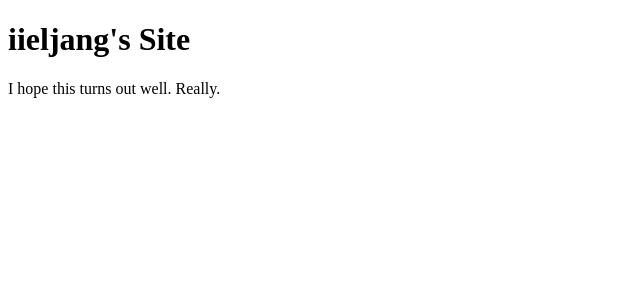
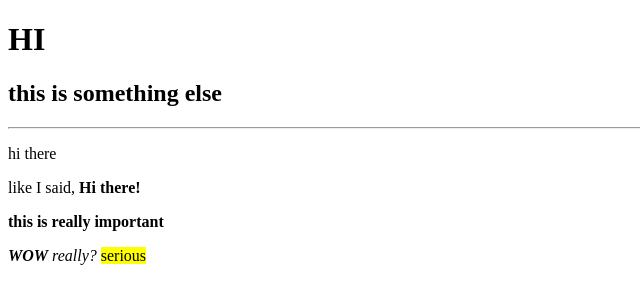
Before and after one commit to iieljang/iieljang.github.io, a plain HTML site: page index.html in a window 1280 px wide. Shown: the whole page, without its empty margins (0-640 px from the left). Drawn offline with Linux system fonts and the light colour scheme.

Commit message:
add some format

```diff
--- a/index.html
+++ b/index.html
@@ -1,10 +1,20 @@
 <!DOCTYPE html>
 <html>
-  <head>
-    <title>Hello World!</title>
-  </head>
-  <body>
-    <h1>iieljang's Site</h1>
-    <p>I hope this turns out well. Really.</p>
-  </body>
+
+<head>
+  <meta charset="UTF-8">
+  <title>HTML Intro</title>
+</head>
+
+<body>
+  <h1>HI</h1>
+  <h2>this is something else</h2>
+  <hr>
+  <p>hi there</p>
+  <p>like I said, <b>Hi there!</b></p>
+  <p><strong>this is really important</strong></p>
+  <p><b><i>WOW</i></b> <em>really?</em> <mark>serious</mark></p>
+
+</body>
+
 </html>
```
